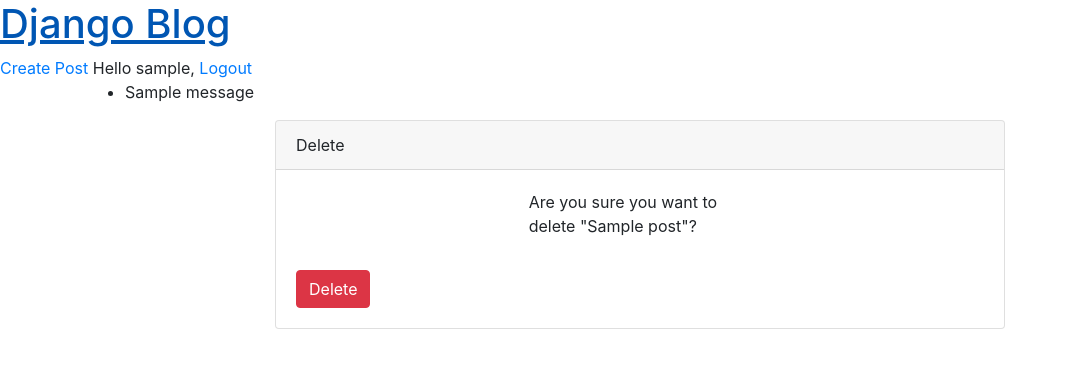
After one commit to eldar34/baseDjango, a Django app: page /post/1/delete/ in a window 1280 px wide. The commit adds this page. Shown: the top 368 px of the page, without its empty margins (0-1068 px from the left). Run offline with Django 3.2, Linux system fonts and the light colour scheme; a user stored in the database is signed in; tables that the repository leaves empty hold one stand-in row (values such as "Sample post"); one stand-in notice (Sample message) is shown; some libraries are stand-ins or nearby versions.

Commit message:
Added class-based-views DeleteView

```diff
--- a/blog/urls.py
+++ b/blog/urls.py
@@ -10,4 +10,5 @@ urlpatterns = [
     path('post/login/', views.post_login, name='post_login'),
     path('post/logout/', views.post_logout, name='post_logout'),
     path('post/create/', views.CreatePost.as_view(), name='post_create'),
+    path('post/<int:pk>/delete/', views.DeletePost.as_view(), name='post_delete')
 ]
--- a/blog/views.py
+++ b/blog/views.py
@@ -7,7 +7,8 @@ from django.http import HttpResponse
 from django.contrib import messages
 
 from django.contrib.auth.mixins import LoginRequiredMixin
-from django.views.generic.edit import CreateView, UpdateView
+from django.views.generic.edit import CreateView, UpdateView, DeleteView
+from django.urls import reverse_lazy
 
 
 # Create your views here.
@@ -39,6 +40,15 @@ class UpdatePost(LoginRequiredMixin, UpdateView):
         form.instance.author = self.request.user
         form.instance.published_date = timezone.now()
         return super().form_valid(form)
+
+class DeletePost(LoginRequiredMixin, DeleteView):
+
+    login_url = 'post_login'
+
+    model = Post
+    template_name = "blog/forms/post_delete_form.html"
+    # template_name_suffix = '_edit_form'
+    success_url = reverse_lazy('post_list')
 
 def post_list(request):
     # posts = Post.objects.filter(published_date__lte=timezone.now()).order_by('published_date')
--- /dev/null
+++ b/templates/blog/forms/post_delete_form.html
@@ -0,0 +1,45 @@
+{% extends "blog/base.html" %}
+{% load crispy_forms_tags %}
+
+{% block title %}
+    Delete form - {{ block.super }}
+{% endblock %}
+
+{% block content %}
+
+     <div class="login">
+
+         {% if messages %}
+            <ul>
+                {% for message in messages %}
+                <li>{{ message }}</li>
+                {% endfor %}
+            </ul>
+        {% endif %}
+
+        <div class="row justify-content-center">
+            <div class="col-md-8">
+                <div class="card">
+                    <div class="card-header">Delete</div>
+
+                    <div class="card-body">
+                        <form method="post">
+                            {% csrf_token %}
+                            <div class="form-row">
+                                <div class="form-group col-sm-4 offset-sm-4">
+                                    <p>Are you sure you want to delete "{{ object }}"?</p>
+                                </div>
+                            </div>
+                            <button type="submit" class="btn btn-danger">Delete</button>
+                        </form>
+                    </div>
+
+
+                </div>
+            </div>
+        </div>
+
+
+     </div>
+
+{% endblock %}
--- a/templates/blog/post_detail.html
+++ b/templates/blog/post_detail.html
@@ -9,6 +9,7 @@
 
                         <div class="card-body">
                             <a class="btn btn-default" href="{% url 'post_update' pk=post.pk %}"><img src="{% static 'img/pencil.png' %}"/></a>
+                            <a class="btn btn-default" href="{% url 'post_delete' pk=post.pk %}"><img src="{% static 'img/trash.png' %}"/></a>
                             <form>
                                 <div class="form-row">
                                     <div class="form-group col-sm-4 offset-sm-4">
```
